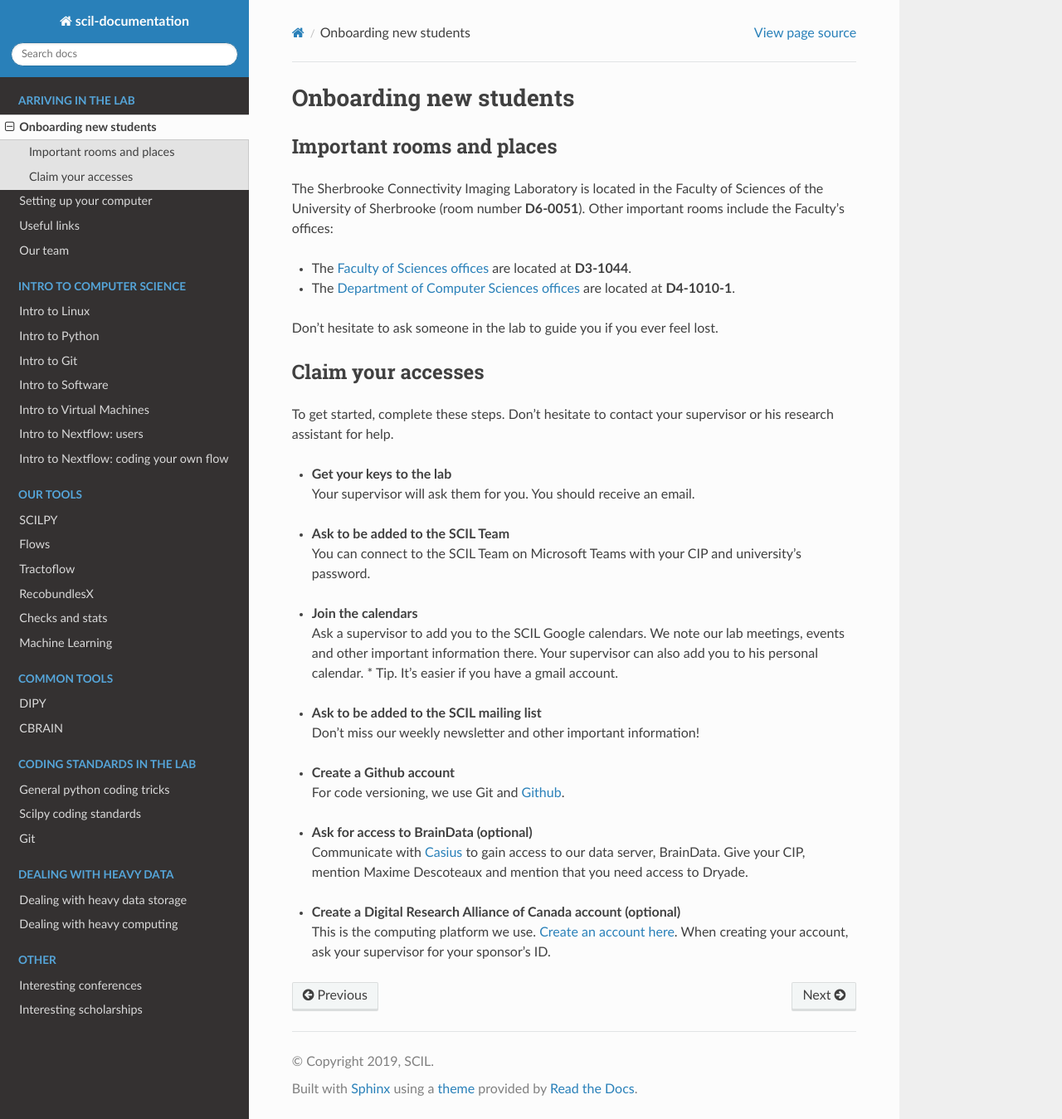
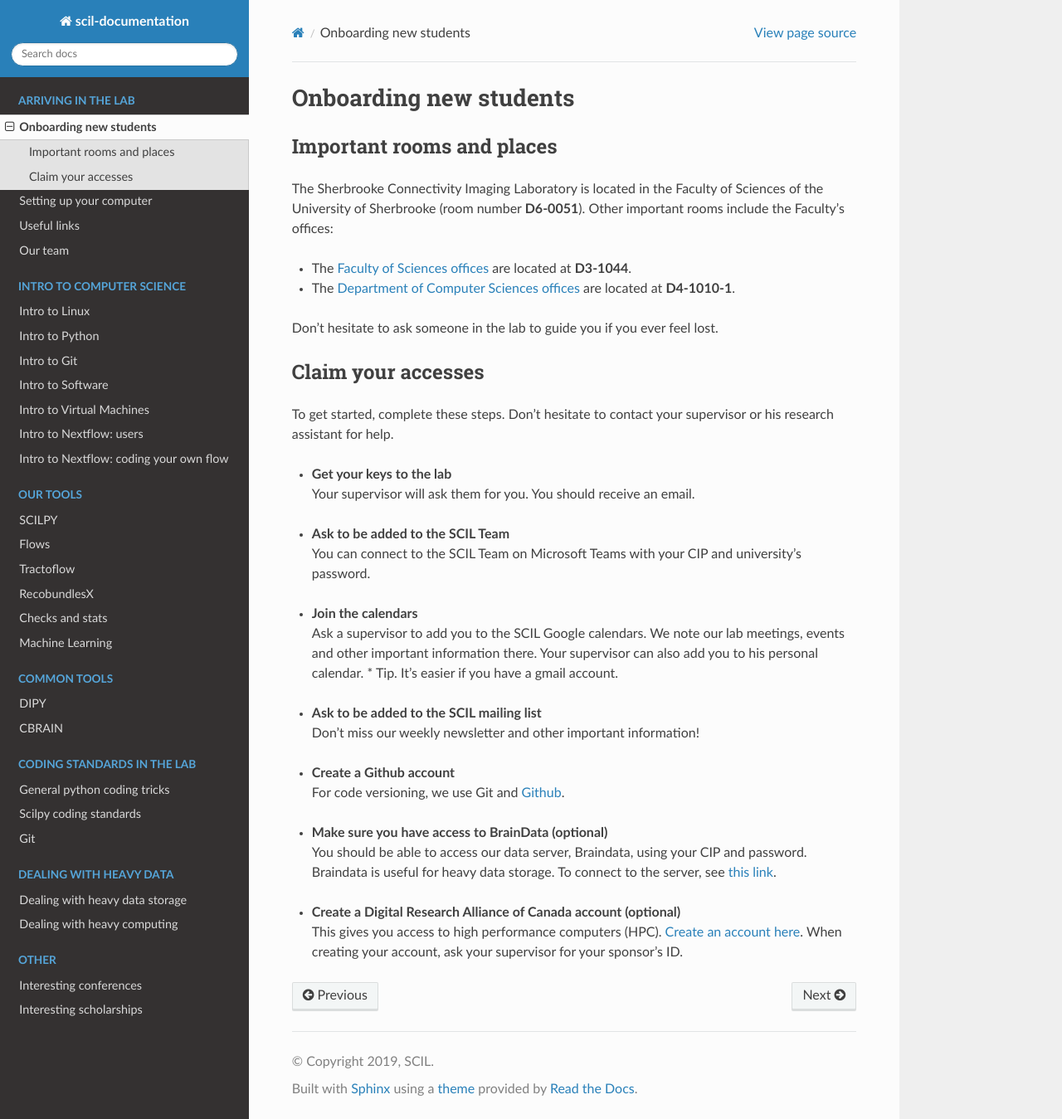
Before and after one commit to scilus/scil-documentation, a Sphinx documentation site: the page built from source/arriving/welcome.rst, in a window 1280 px wide and 1349 px high. Shown: the whole window at 83% size. Built offline with Sphinx 7.4.7 and the Read the Docs theme 2.0.0, drawn with Linux system fonts in a browser that asks for light colours.

Commit message:
Update braindata

```diff
--- a/source/arriving/welcome.rst
+++ b/source/arriving/welcome.rst
@@ -32,8 +32,8 @@ To get started, complete these steps. Don't hesitate to contact your supervisor
 * | **Create a Github account**
   | For code versioning, we use Git and `Github <https://github.com/>`_.
 
-* | **Ask for access to BrainData (optional)**
-  | Communicate with `Casius <https://casius.usherbrooke.ca/sp>`_ to gain access to our data server, BrainData. Give your CIP, mention Maxime Descoteaux and mention that you need access to Dryade.
+* | **Make sure you have access to BrainData (optional)**
+  | You should be able to access our data server, Braindata, using your CIP and password. Braindata is useful for heavy data storage. To connect to the server, see :ref:`this link <ref_heavy_storage>`.
 
 * | **Create a Digital Research Alliance of Canada account (optional)**
-  | This is the computing platform we use. `Create an account here <https://ccdb.computecanada.ca/security/login>`_. When creating your account, ask your supervisor for your sponsor's ID.
+  | This gives you access to high performance computers (HPC). `Create an account here <https://ccdb.computecanada.ca/security/login>`_. When creating your account, ask your supervisor for your sponsor's ID.
```
